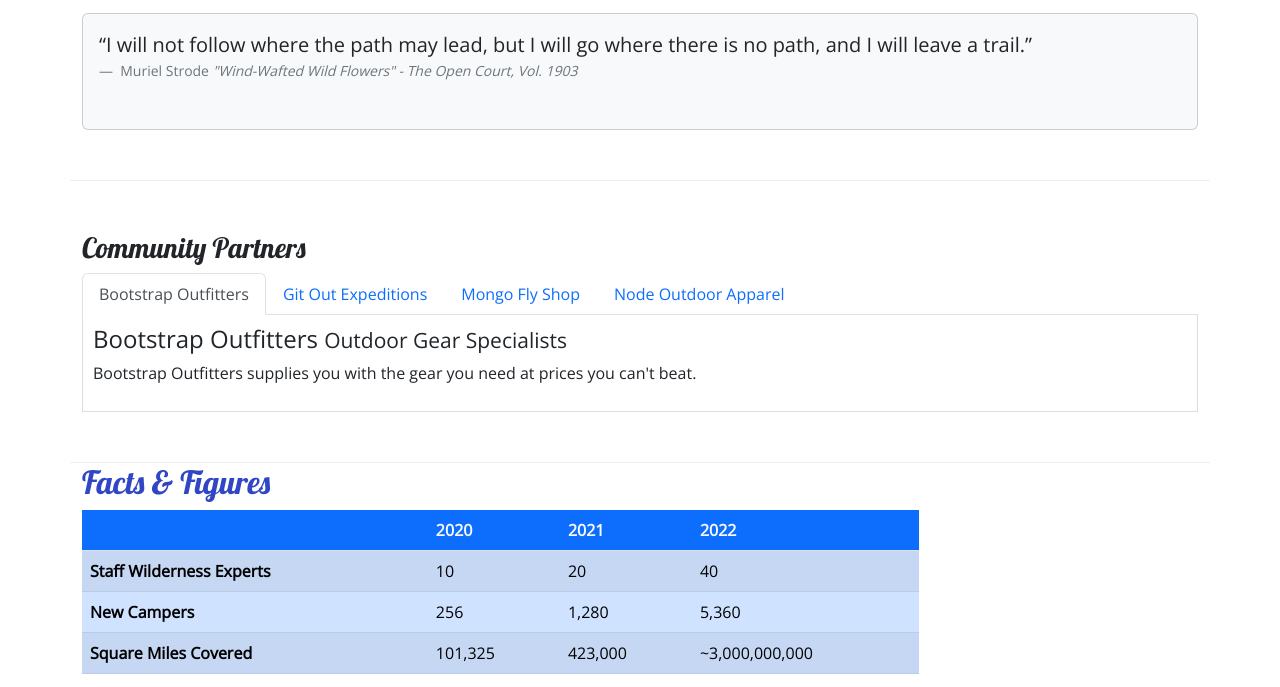
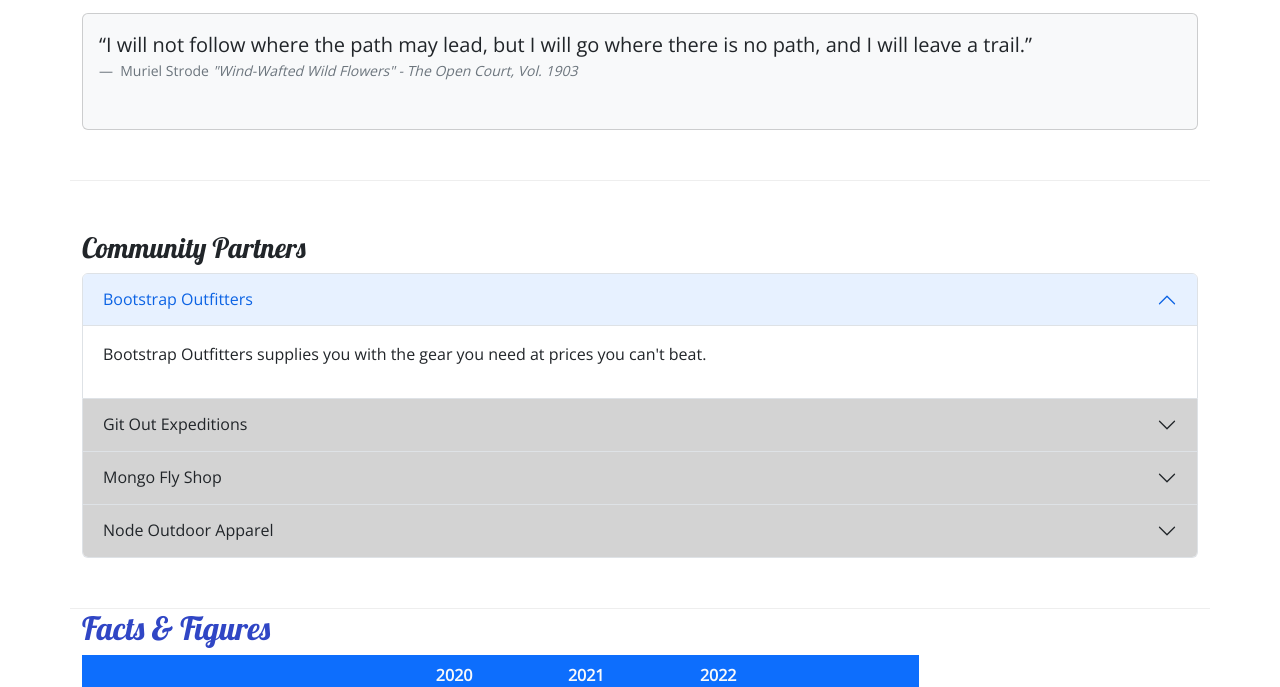
Before and after one commit to hdenneny/NuCampSite, a plain HTML site: page aboutus.html in a window 1280 px wide. Shown: the part 613-1300 px from the top of the page. Drawn offline with nearby package versions, Linux system fonts and the light colour scheme.

Commit message:
Accordion.

```diff
--- a/aboutus.html
+++ b/aboutus.html
@@ -150,7 +150,7 @@
       <section class="row row-content">
         <div class="col">
           <h3>Community Partners</h3>
-          <ul class="nav nav-tabs">
+          <!-- <ul class="nav nav-tabs">
             <li class="nav-item">
                 <a class="nav-link active" href="#bootstrap" role="tab" data-bs-toggle="tab">Bootstrap Outfitters</a>
             </li>
@@ -163,9 +163,9 @@
             <li class="nav-item">
                 <a class="nav-link" href="#node" role="tab" data-bs-toggle="tab">Node Outdoor Apparel</a>
             </li>
-          </ul>
+          </ul> -->
 
-          <div class="tab-content">
+          <!-- <div class="tab-content">
             <div role="tabpanel" class="tab-pane fade show active" id="bootstrap">
               <h4>Bootstrap Outfitters <small>Outdoor Gear Specialists</small></h4>
               <p class="d-none d-sm-block">Bootstrap Outfitters supplies you with the gear you need at prices you can't beat.</p>
@@ -181,8 +181,64 @@
             <div role="tabpanel" class="tab-pane fade" id="node">
               <h4>Node Outdoor Apparel <small>Outdoor Clothes & Shoes</small></h4>
               <p class="d-none d-sm-block">From polar fleeces to swimsuits, hiking boots to waders, a visit to Node will be sure to get you covered.</p>
+            </div> -->
+
+            <div id="accordionExample" class="accordion">
+              <div class="accordion-item">
+                    <h4 class="accordion-header">
+                        <button class="accordion-button" type="button" data-bs-toggle="collapse" data-bs-target="#bootstrap">
+                            Bootstrap Outfitters
+                        </button>
+                    </h4>
+                    <div id="bootstrap" class="accordion-collapse collapse show" data-bs-parent="#accordionExample">
+                        <div class="accordion-body d-none d-sm-block">
+                            <p>Bootstrap Outfitters supplies you with the gear you need at prices you can't beat.</p>
+                        </div>
+                    </div>
+                </div>
+            <div class="accordion-item">
+              <h4 class="accordion-header">
+                <button class="accordion-button collapsed" type="button" data-bs-toggle="collapse"
+                                data-bs-target="#git">
+                                Git Out Expeditions
+                  </button>
+              </h4>
+              <div id="git" class="accordion-collapse collapse" data-bs-parent="#accordionExample">
+              <div class="accordion-body d-none d-sm-block">
+                <p>Join Git Out Expeditions to explore new horizons with a group of other adventurers!
+                </p>
+              </div>
             </div>
-    </div>
+            </div>
+
+                    <div class="accordion-item">
+                        <h4 class="accordion-header">
+                            <button class="accordion-button collapsed" type="button" data-bs-toggle="collapse"
+                                data-bs-target="#mongo">
+                                Mongo Fly Shop
+                            </button>
+                        </h4>
+                        <div id="mongo" class="accordion-collapse collapse" data-bs-parent="#accordionExample">
+                            <div class="accordion-body d-none d-sm-block">
+                                <p>Need a new fishing pole, a tacklebox, or flies of all kinds? Stop by Mongo Fly Shop.
+                                </p>
+                            </div>
+                        </div>
+                      </div>
+                    <div class="accordion-item">
+                        <h4 class="accordion-header">
+                            <button class="accordion-button collapsed" type="button" data-bs-toggle="collapse"
+                                data-bs-target="#node">
+                                Node Outdoor Apparel
+                            </button>
+                        </h4>
+                        <div id="node" class="accordion-collapse collapse" data-bs-parent="#accordionExample">
+                            <div class="accordion-body d-none d-sm-block">
+                                <p>From polar fleeces to swimsuits, hiking boots to waders, a visit to Node will be sure to get you covered.</p>
+                            </div>
+                        </div>
+                    </div>
+
         </div>
       </section>
       <!--table-->
@@ -220,6 +276,7 @@
             </tbody>
           </table>
         </div>
+
       </div>
     </main>
 
--- a/css/styles.css
+++ b/css/styles.css
@@ -25,6 +25,10 @@
     padding:20 px 0;
 }
 
+.accordion-button {
+  background-color: #d3d3d3;
+}
+
 .row-content {
     padding: 50px 0;
     border-bottom: 1px ridge;
@@ -36,8 +40,8 @@
 
 }
 
-.tab-content {
+/* .tab-content {
     border: 1px solid #DDD;
     border-top: none;
     padding: 10px;
-}
+} */
```
